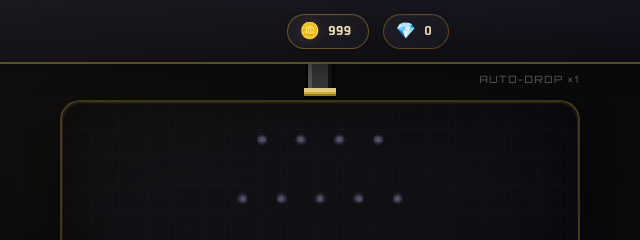
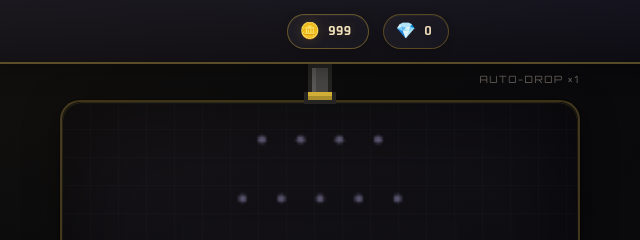
Before and after one commit to thomas-joseph19/Plinko, a website: page game.html in a window 1280 px wide. Shown: the top 240 px of the page, 320-960 px from the left. Drawn offline with nearby package versions, Linux system fonts and the light colour scheme.

Commit message:
Fix dropper visibility: use simple block CSS, high z-index, and place in header. Add snappy pixel recoil.

```diff
--- a/game.html
+++ b/game.html
@@ -86,7 +86,10 @@
         <main class="board-area">
           <!-- Drop zone -->
           <div class="drop-zone" id="dropZone">
-            <div class="dropper-nozzle" id="dropperNozzle"></div>
+            <div class="dropper-nozzle" id="dropperNozzle">
+              <div class="dropper-pipe"></div>
+              <div class="dropper-tip"></div>
+            </div>
             <span class="drop-label" id="dropLabel">AUTO-DROP ×1</span>
           </div>
 
--- a/style.css
+++ b/style.css
@@ -689,73 +689,72 @@ body::after {
   position: relative;
 }
 
-/* ─── Pixel Art Dropper ─── */
+/* ─── Pixel Art Dropper (Robust) ─── */
+.drop-zone {
+  /* Ensure header stack is highest */
+  position: relative;
+  z-index: 50;
+  /* Other styles inherited: flex, gap, etc. */
+}
+
 .dropper-nozzle {
   position: absolute;
   top: 0;
   left: 50%;
   transform: translateX(-50%);
   width: 32px;
+  height: 44px;
+  /* Taller to hang down */
+  pointer-events: none;
+  display: flex;
+  flex-direction: column;
+  align-items: center;
+  transition: left 0.08s linear;
+  /* Slightly faster tracking */
+}
+
+/* Gray Pipe Body */
+.dropper-pipe {
+  width: 24px;
   height: 32px;
-  z-index: 20;
-  pointer-events: none;
-  image-rendering: pixelated;
-  transition: left 0.1s linear;
-  /* Responsive movement */
-}
-
-/* Pixel Art Structure using pseudo-elements */
-.dropper-nozzle::before {
-  content: '';
-  position: absolute;
-  top: 0;
-  left: 4px;
-  /* Center the pipe */
-  width: 24px;
-  height: 24px;
-  background: #333;
-  /* Pixel borders and details */
-  box-shadow:
-    inset 4px 0 0 #555,
-    /* Highlight */
-    inset -4px 0 0 #111,
-    /* Shadow */
-    0 0 0 2px #000;
-  /* Outline */
-}
-
-.dropper-nozzle::after {
-  content: '';
-  position: absolute;
-  bottom: 0;
-  left: 0;
+  background-color: #444;
+  border: 4px solid #222;
+  /* Thick pixel border */
+  border-bottom: none;
+  box-shadow: inset 4px 0 0 rgba(255, 255, 255, 0.1);
+}
+
+/* Golden Tip */
+.dropper-tip {
   width: 32px;
-  height: 8px;
-  background: var(--gold);
-  /* Gold tip details */
-  box-shadow:
-    inset 0 4px 0 rgba(255, 255, 255, 0.4),
-    /* Shine */
-    inset 0 -2px 0 rgba(0, 0, 0, 0.3),
-    /* Shadow */
-    0 4px 0 #000;
-  /* Bottom Outline */
-}
-
-/* Firing Animation - Quick pixel bounce */
+  height: 12px;
+  background-color: var(--gold);
+  border: 4px solid #222;
+  /* Thick pixel border */
+  border-top: none;
+  margin-top: -4px;
+  /* Connect seamlessly */
+  box-shadow: inset 0 -4px 0 rgba(0, 0, 0, 0.2);
+  position: relative;
+  z-index: 2;
+  /* Tip above pipe */
+}
+
+/* Firing Animation - Quick pixel jolt */
 .dropper-nozzle.active {
-  animation: pixelRecoil 0.15s steps(2, end);
-}
-
-@keyframes pixelRecoil {
+  animation: pixelSnap 0.15s steps(2, end);
+}
+
+@keyframes pixelSnap {
   0% {
     transform: translateX(-50%) translateY(0);
   }
 
   50% {
-    transform: translateX(-50%) translateY(-4px);
-  }
-
+    transform: translateX(-50%) translateY(-6px);
+  }
+
+  /* Kick up */
   100% {
     transform: translateX(-50%) translateY(0);
   }
```
